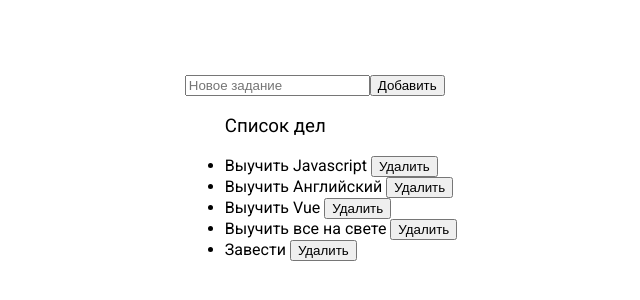
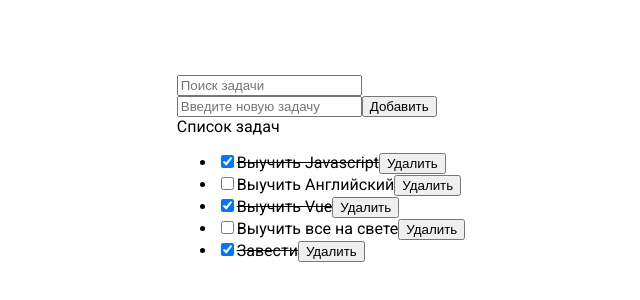
Before and after one commit to SergeyW1/vue-app-learn, a Vue app: page / in a window 1280 px wide. Shown: the part 232-532 px from the top of the page, without its empty margins (319-959 px from the left). Built offline with nearby package versions, Linux system fonts and the light colour scheme.

Commit message:
25 august exercise

```diff
--- a/src/App.vue
+++ b/src/App.vue
@@ -1,7 +1,7 @@
 <script setup>
   import { ref } from 'vue';
   import TodoList from './components/TodoList.vue';
-  import AddTodoInput from './components/AddTodoInput.vue';
+  import TodoInput from './components/TodoInput.vue';
 
   /**
    * ЗАДАНИЕ:
@@ -15,43 +15,46 @@
    *    - Реализуй метод удаления (через filter).
    *
    * 3) Реализуй добавление задачи:
-   *    - Отдельный компонент `AddTodoInput.vue`.
+   *    - Отдельный компонент `TodoInput.vue`.
    *    - Используй `defineModel` + `v-model` для инпута.
    *    - По Enter или кнопке эмить событие `submit`.
    *
    * 4) (необязательно) Добавь поиск по названию задачи.
    */
   const todos = ref([
-    { id: 100, title: 'Выучить Javascript' },
-    { id: 101, title: 'Выучить Английский' },
-    { id: 102, title: 'Выучить Vue' },
-    { id: 103, title: 'Выучить все на свете' },
-    { id: 104, title: 'Завести' },
+    { id: 100, title: 'Выучить Javascript', completed: true },
+    { id: 101, title: 'Выучить Английский', completed: false },
+    { id: 102, title: 'Выучить Vue', completed: true },
+    { id: 103, title: 'Выучить все на свете', completed: false },
+    { id: 104, title: 'Завести', completed: true },
   ]);
 
-  const newTodo = ref('');
+  const newTodo = ref();
 
-  const handleAddTodo = () => {
+  const handleAddNewTodo = () => {
     if (!newTodo.value) {
       return;
     }
 
-    todos.value = [...todos.value, { id: Date.now(), title: newTodo.value }];
+    todos.value = [...todos.value, { id: Date.now(), title: newTodo.value, completed: false }];
 
     newTodo.value = '';
   };
 
-  const handleDeleteTodo = (id) => {
+  const handleDelete = (id) => {
     todos.value = todos.value.filter((todo) => todo.id !== id);
   };
 </script>
 
 <template>
-  <AddTodoInput v-model="newTodo" />
+  <TodoInput title="Поиск задачи" />
 
-  <button @click="handleAddTodo">Добавить</button>
+  <div>
+    <TodoInput v-model="newTodo" title="Введите новую задачу" />
 
-  <TodoList :todos="todos" @delete="handleDeleteTodo">
-    <h3>Список дел</h3>
-  </TodoList>
+    <button @click="handleAddNewTodo">Добавить</button>
+
+    <div>Список задач</div>
+    <TodoList :todos="todos" @delete="handleDelete" />
+  </div>
 </template>
--- a/src/components/AddTodoInput.vue
+++ /dev/null
@@ -1,9 +0,0 @@
-<script setup>
-  const newTodo = defineModel({ type: String });
-</script>
-
-<template>
-  <input v-model="newTodo" type="text" placeholder="Новое задание" />
-</template>
-
-<style scoped></style>
--- /dev/null
+++ b/src/components/TodoInput.vue
@@ -0,0 +1,16 @@
+<script setup>
+  defineProps({
+    title: {
+      type: String,
+      required: true,
+    },
+  });
+
+  const newTodo = defineModel({ type: String });
+</script>
+
+<template>
+  <input v-model="newTodo" type="text" :placeholder="title" />
+</template>
+
+<style scoped></style>
--- a/src/components/TodoList.vue
+++ b/src/components/TodoList.vue
@@ -1,23 +1,30 @@
 <script setup>
   defineProps({
     todos: Array,
+    completed: Boolean,
   });
+
   const emit = defineEmits(['delete']);
 
-  const handleDeleteTodo = (id) => {
+  const handleDelete = (id) => {
     emit('delete', id);
   };
 </script>
 
 <template>
   <ul>
-    <slot></slot>
     <li v-for="todo in todos" :key="todo.id">
-      {{ todo.title }}
+      <input v-model="todo.completed" type="checkbox" />
 
-      <button @click="handleDeleteTodo(todo.id)">Удалить</button>
+      <span :class="{ completed: todo.completed }">{{ todo.title }}</span>
+
+      <button @click="handleDelete(todo.id)">Удалить</button>
     </li>
   </ul>
 </template>
 
-<style scoped></style>
+<style scoped>
+  .completed {
+    text-decoration: line-through;
+  }
+</style>
```
